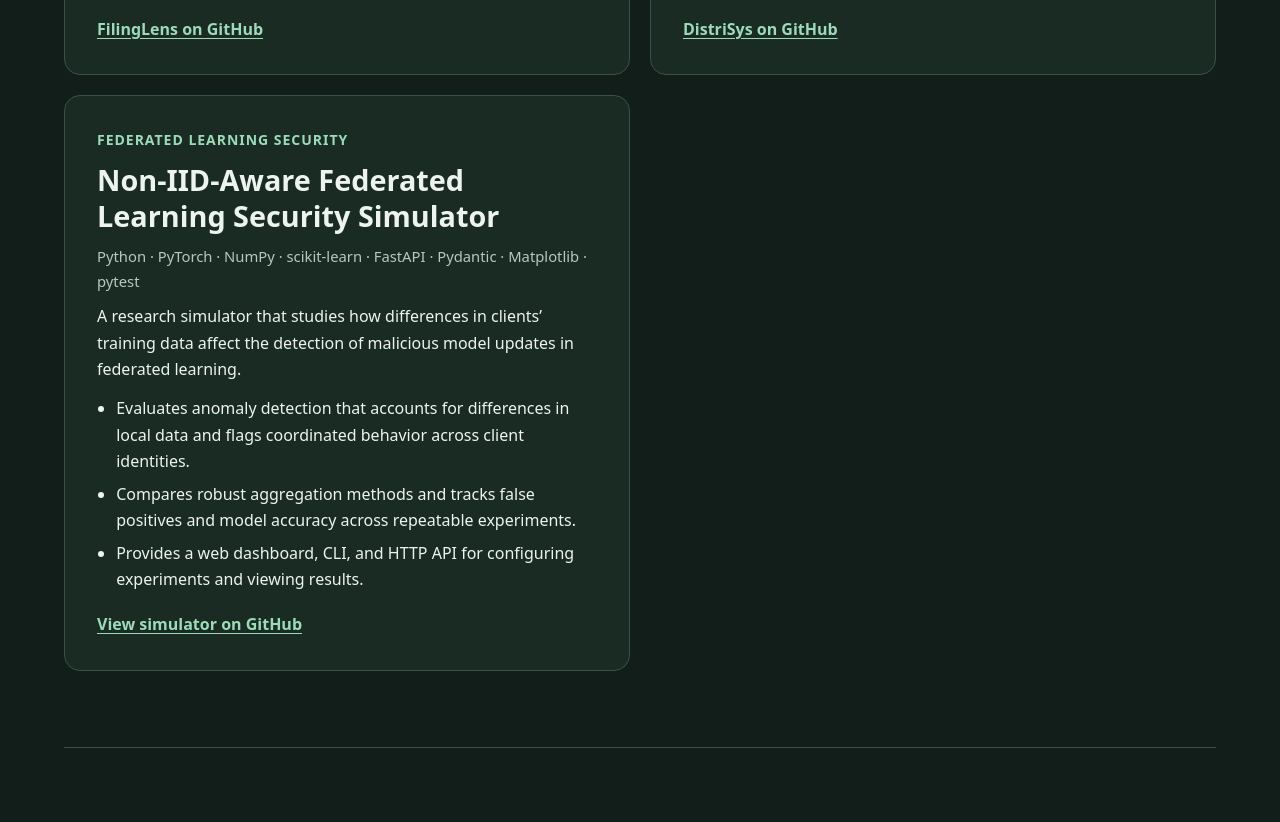
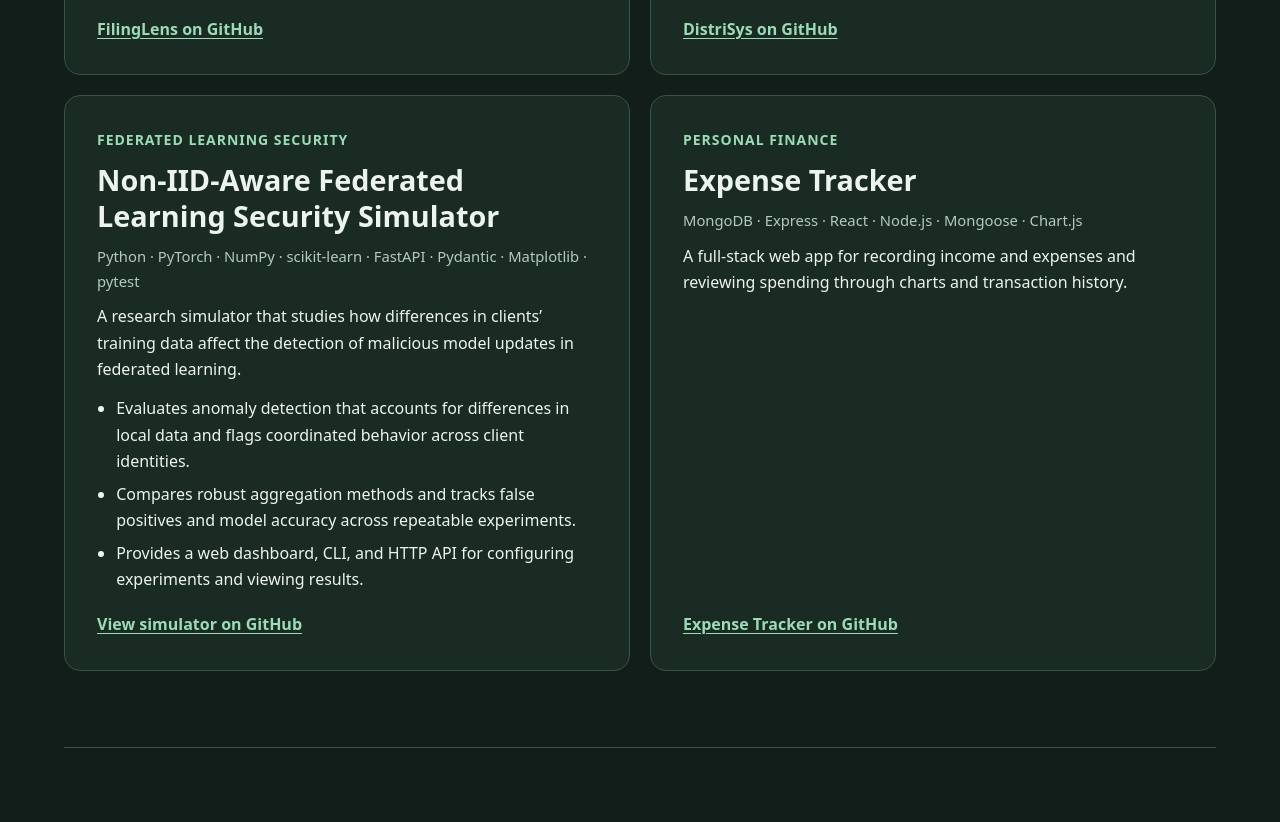
Before and after one commit to AameenaSana/Portfolio, a plain HTML site: page index.html in a window 1280 px wide. Shown: the part 1444-2266 px from the top of the page. Drawn offline with Linux system fonts and the light colour scheme; no server answers.

Commit message:
Add Expense Tracker to portfolio

```diff
--- a/index.html
+++ b/index.html
@@ -80,6 +80,13 @@
             <li>Provides a web dashboard, CLI, and HTTP API for configuring experiments and viewing results.</li>
           </ul>
           <a class="project-link" href="https://github.com/RahilMasood/Major_Project" target="_blank" rel="noopener noreferrer">View simulator on GitHub</a>
+        </article>
+        <article class="card">
+          <p class="eyebrow">Personal finance</p>
+          <h3>Expense Tracker</h3>
+          <p class="stack">MongoDB · Express · React · Node.js · Mongoose · Chart.js</p>
+          <p>A full-stack web app for recording income and expenses and reviewing spending through charts and transaction history.</p>
+          <a class="project-link" href="https://github.com/AameenaSana/Expense_MERN" target="_blank" rel="noopener noreferrer">Expense Tracker on GitHub</a>
         </article>
       </div>
     </section>
```
